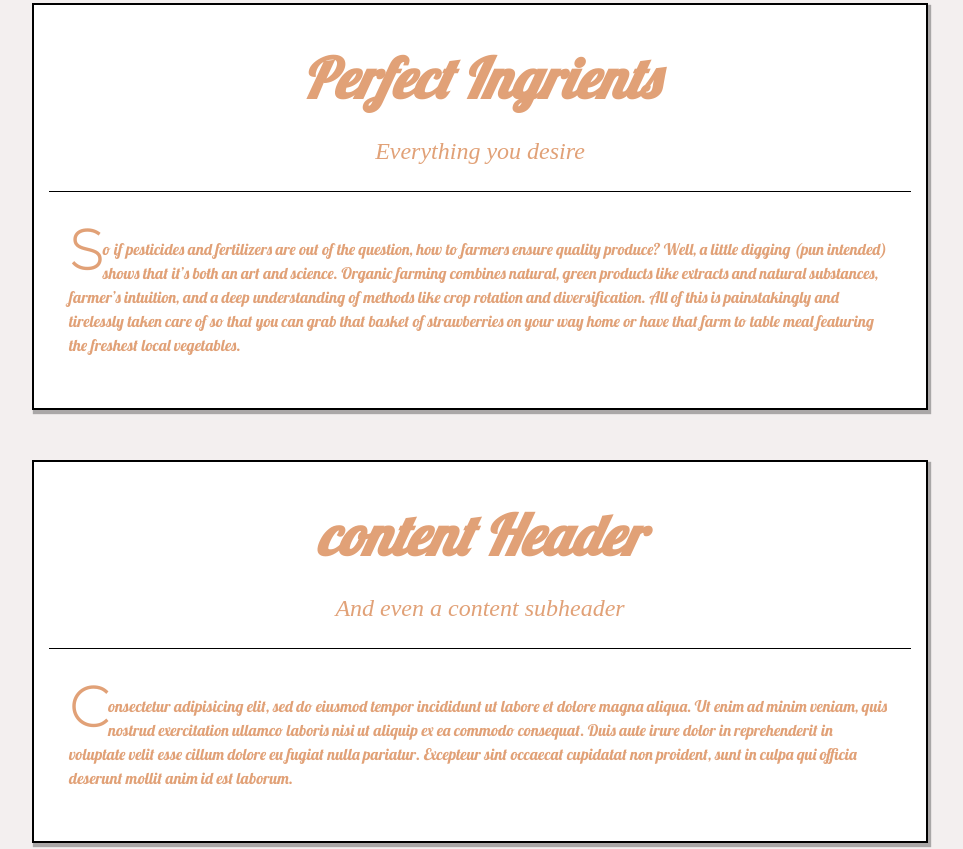
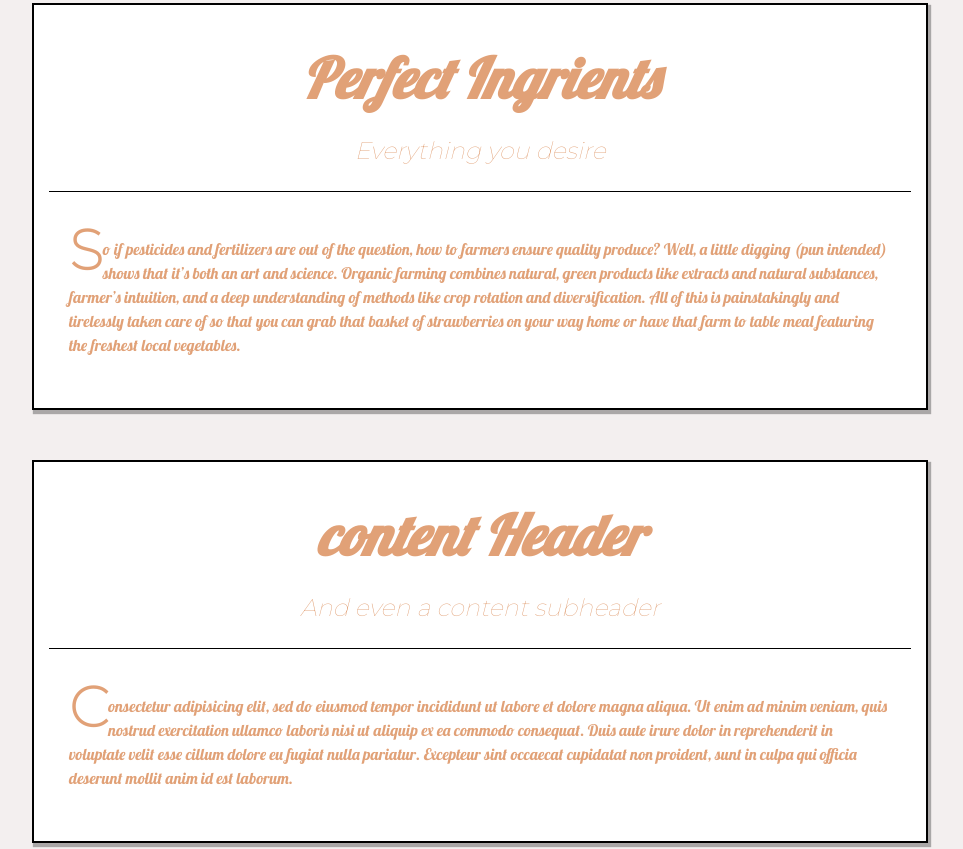
Before and after one commit to Jennie2236/jennie2236.github.io, a plain HTML site: page foxTailsFarms/index.html in a window 1280 px wide. Shown: the part 1066-1915 px from the top of the page, without its empty margins (160-1123 px from the left). Drawn offline with nearby package versions, Linux system fonts and the light colour scheme.

Commit message:
Update style.css

```diff
--- a/foxTailsFarms/css/style.css
+++ b/foxTailsFarms/css/style.css
@@ -147,7 +147,7 @@ main {
   text-align: center;
   margin-bottom:25px;
   padding-bottom:25px;
-  font-family: "Bebas Neue", "Times New Roman", sans-serif;
+  font-family: "montserrat";
   font-weight: normal;
   font-style: italic;
 }
```
